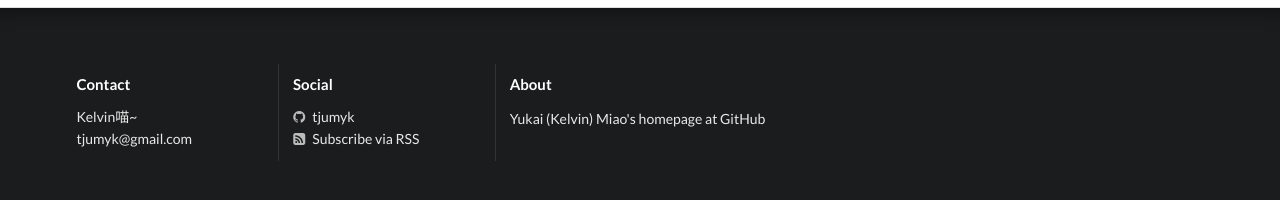
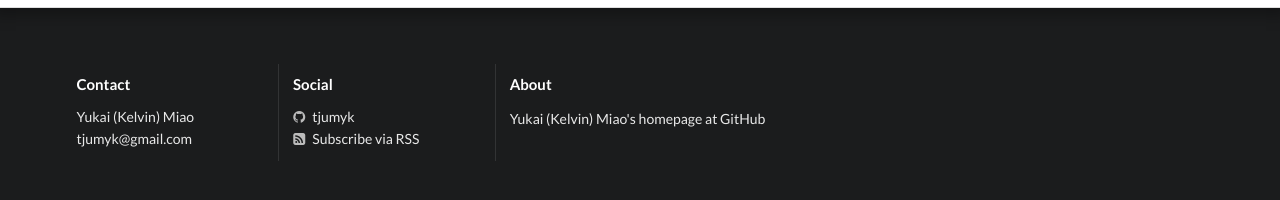
Before and after one commit to tjumyk/tjumyk.github.io, a Jekyll site: the page built from index.md, in a window 1280 px wide and 900 px high, scrolled down 2785 px. Shown: the part 683-883 px from the top of the window. Built offline with Jekyll 4.4.1, drawn with Linux system fonts in a browser that asks for light colours.

Commit message:
add author meta info

```diff
--- a/_config.yml
+++ b/_config.yml
@@ -14,6 +14,7 @@
 # You can create any custom variable you would like, and they will be accessible
 # in the templates via {{ site.myvariable }}.
 title: Kelvin喵~
+author: Yukai (Kelvin) Miao
 email: tjumyk@gmail.com
 description: > # this means to ignore newlines until "baseurl:"
   Yukai (Kelvin) Miao's homepage at GitHub
```
